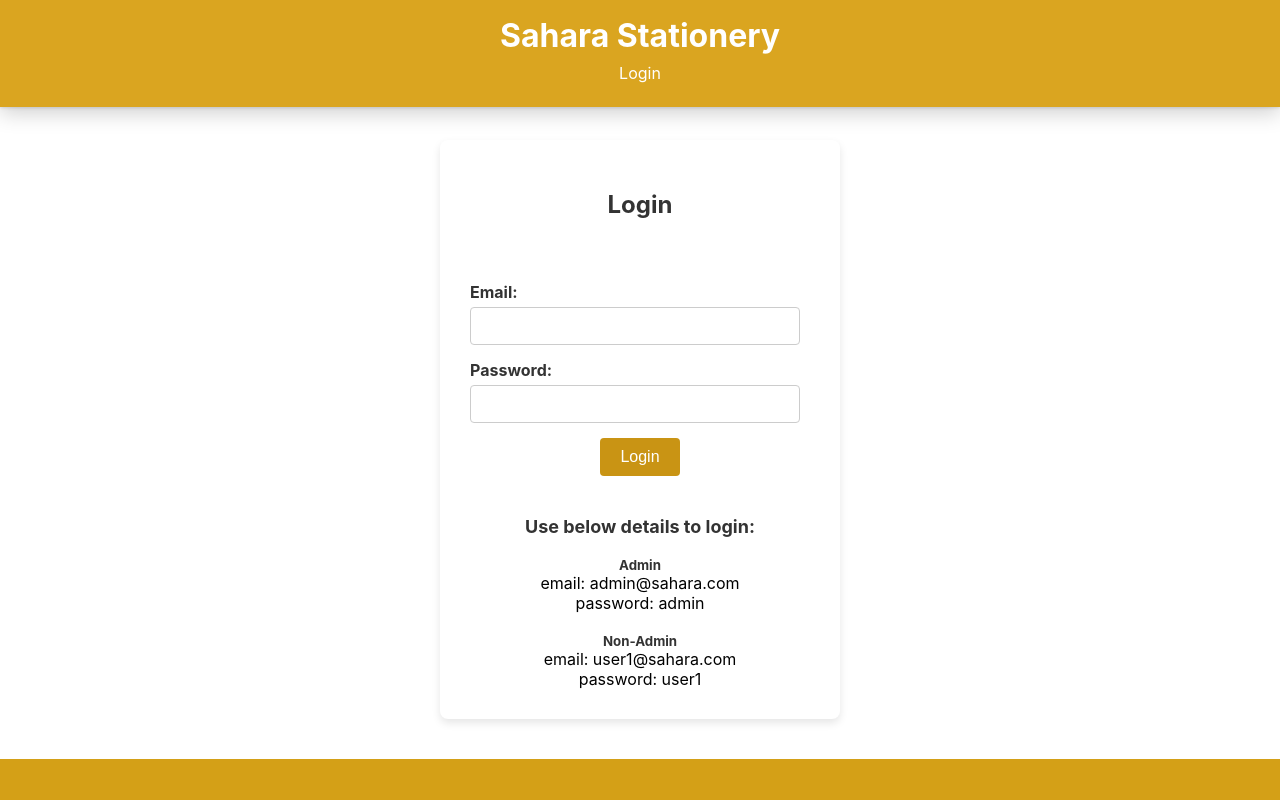
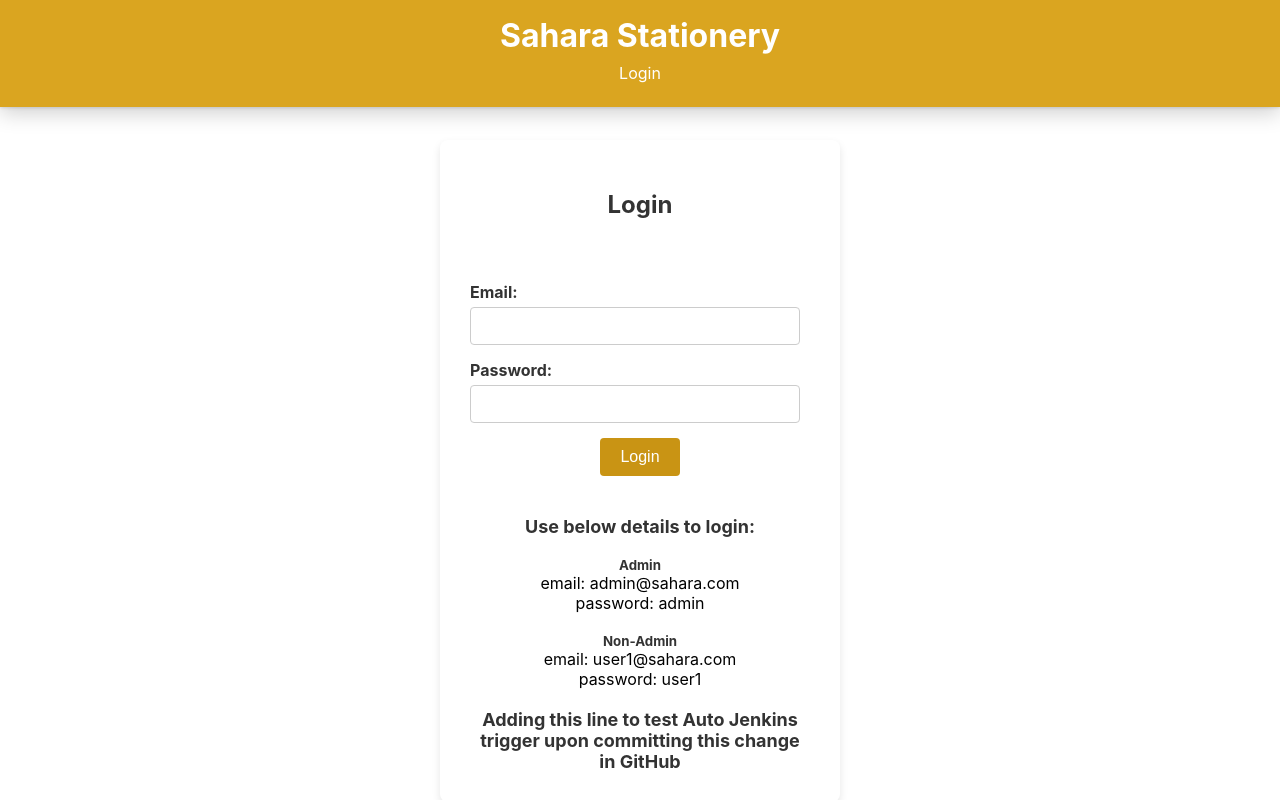
Before and after one commit to dmc93/SaharaStationery, a React (Create React App) app in the folder LegacyCodeFE/: page / in a window 1280 px wide. Shown: the top 800 px of the page. Built offline with nearby package versions, Linux system fonts and the light colour scheme.

Commit message:
Check Jenkins auto build trigger - Updated LoginPage.jsx

```diff
--- a/LegacyCodeFE/src/security/LoginPage.jsx
+++ b/LegacyCodeFE/src/security/LoginPage.jsx
@@ -61,6 +61,7 @@ const handleSubmit = async (e) => {
     <h3>Use below details to login:</h3>
     <h5>Admin</h5>email: admin@sahara.com<br/>password: admin<br/>
     <h5>Non-Admin</h5>email: user1@sahara.com<br/>password: user1
+    <h3>Adding this line to test Auto Jenkins trigger upon committing this change in GitHub</h3>
 </div>
 
         </div>
```
